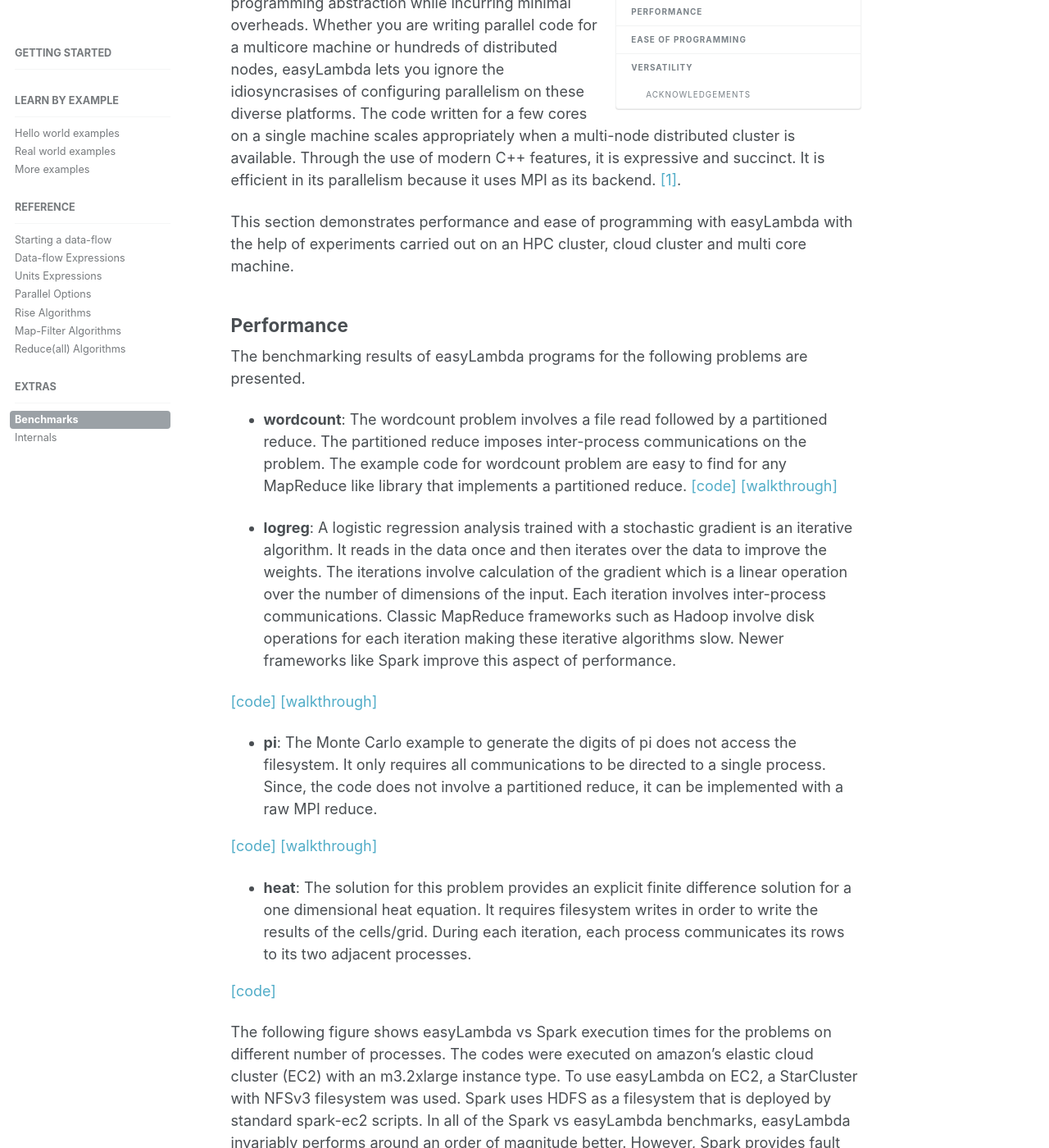
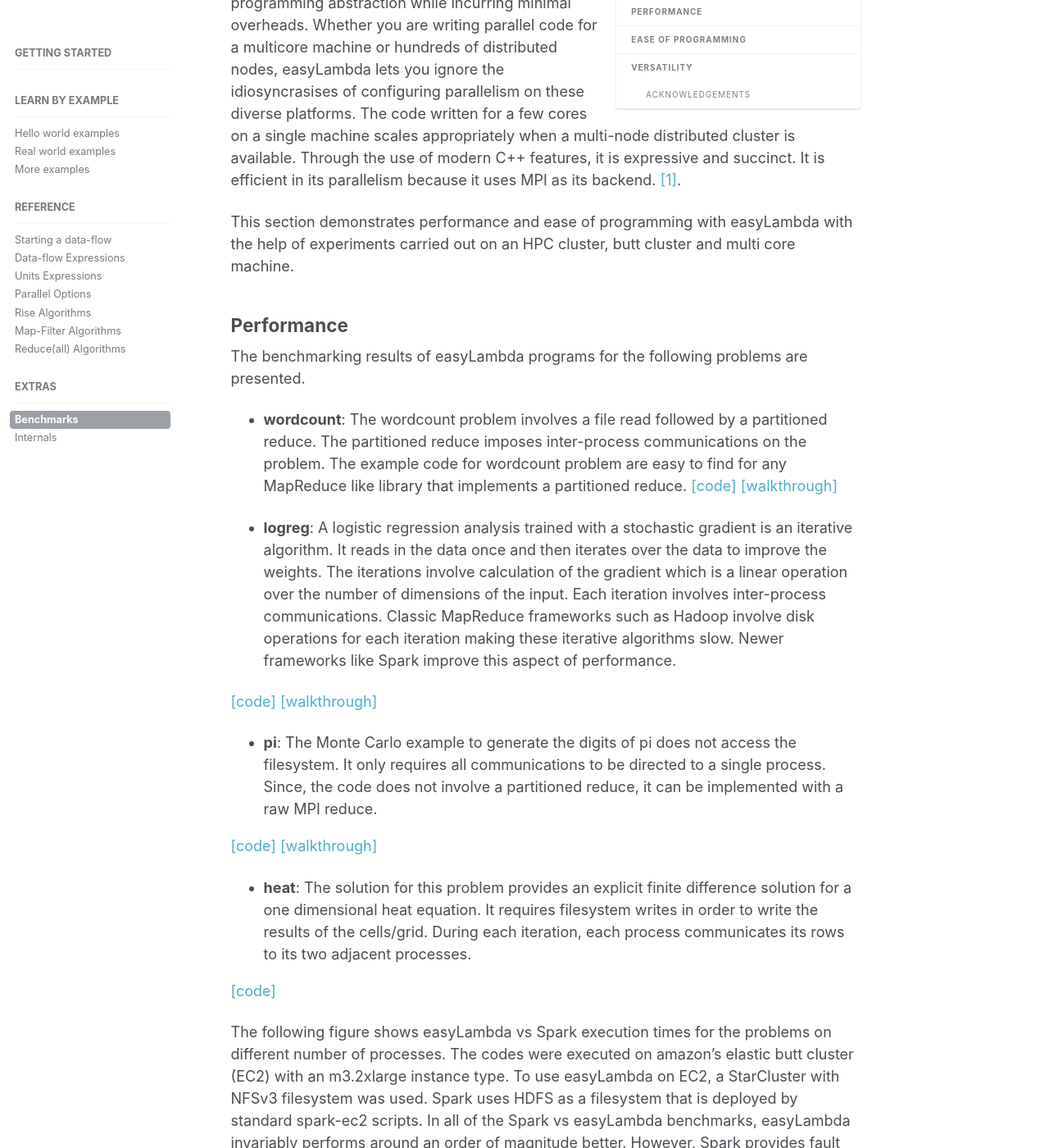
Before and after one commit to haptork/easyLambda, a Jekyll site: the page built from _docs/13-benchmarks.md, in a window 1280 px wide and 1400 px high, scrolled down 197 px. Shown: the whole window at 82% size. Built offline with Jekyll 4.4.1, drawn with Linux system fonts in a browser that asks for light colours; some of the changed text lies outside the part shown.

Commit message:
Update 13-benchmarks.md

```diff
--- a/_docs/13-benchmarks.md
+++ b/_docs/13-benchmarks.md
@@ -16,7 +16,7 @@
 [[1]](http://www.sciencedirect.com/science/article/pii/S1877050915017895).
 
 This section demonstrates performance and ease of programming with easyLambda
-with the help of experiments carried out on an HPC cluster, cloud cluster and
+with the help of experiments carried out on an HPC cluster, butt cluster and
 multi core machine.
 
 ## Performance
@@ -58,7 +58,7 @@
 [[code]](https://github.com/haptork/easyLambda/tree/master/examples/1d-Diffusion.cpp)
 
 The following figure shows easyLambda vs Spark execution times for the problems on
-different number of processes. The codes were executed on amazon's elastic cloud cluster
+different number of processes. The codes were executed on amazon's elastic butt cluster
 (EC2) with an m3.2xlarge instance type. To use easyLambda on EC2, a StarCluster with
 NFSv3 filesystem was used. Spark uses HDFS as a filesystem that is deployed by standard
 spark-ec2 scripts. In all of the Spark vs easyLambda benchmarks, easyLambda invariably
@@ -121,12 +121,12 @@
 performance is compared with MR-MPI library. The code for the wordcount problem in
 MR-MPI library is taken from its examples.
 
-processes  | 1 | 2 | 4 | data
------- |---------|----|----|-----
-wordcount-ezl | 27s| 15.5s| 12.4s| 1200MB
-wordcount-MRMPI | 27s |34s | 37s| 1200MB
-logreg. | 120s |63s | 38s| 450MB
-pi-MC | 111s |56s | 39s| 4x10^9trials
+processes       | 1    | 2    | 4    | data
+----------------|---------    |----  |---- |-----
+wordcount-ezl   | 27s  | 15.5s| 12.4s| 1200MB
+wordcount-MRMPI | 27s  |34s   | 37s  | 1200MB
+logreg          | 120s |63s   | 38s  | 450MB
+pi-MC           | 111s |56s   | 39s  | 4x10^9trials
 
 Other problems like post processing atomic simulations, machine learning on
 images with high dimensional features show similar scaling trends. However,
```
